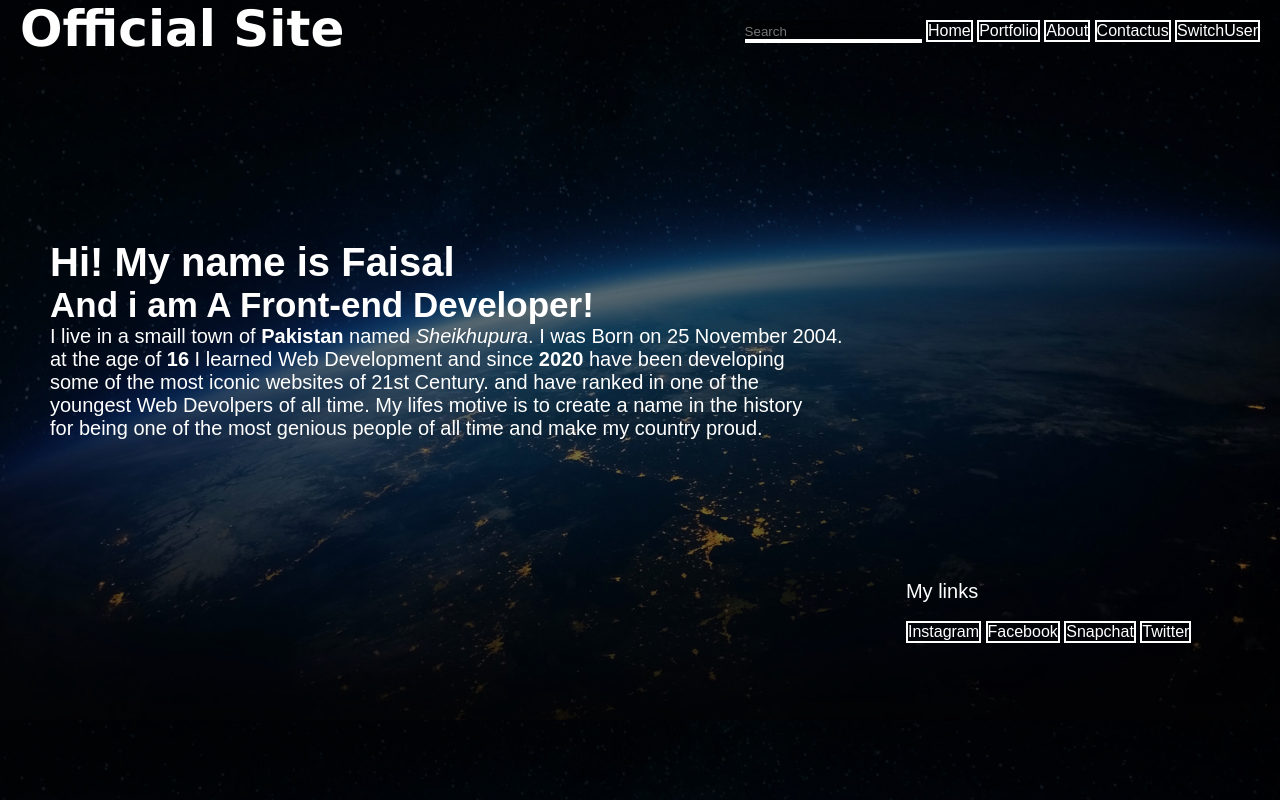
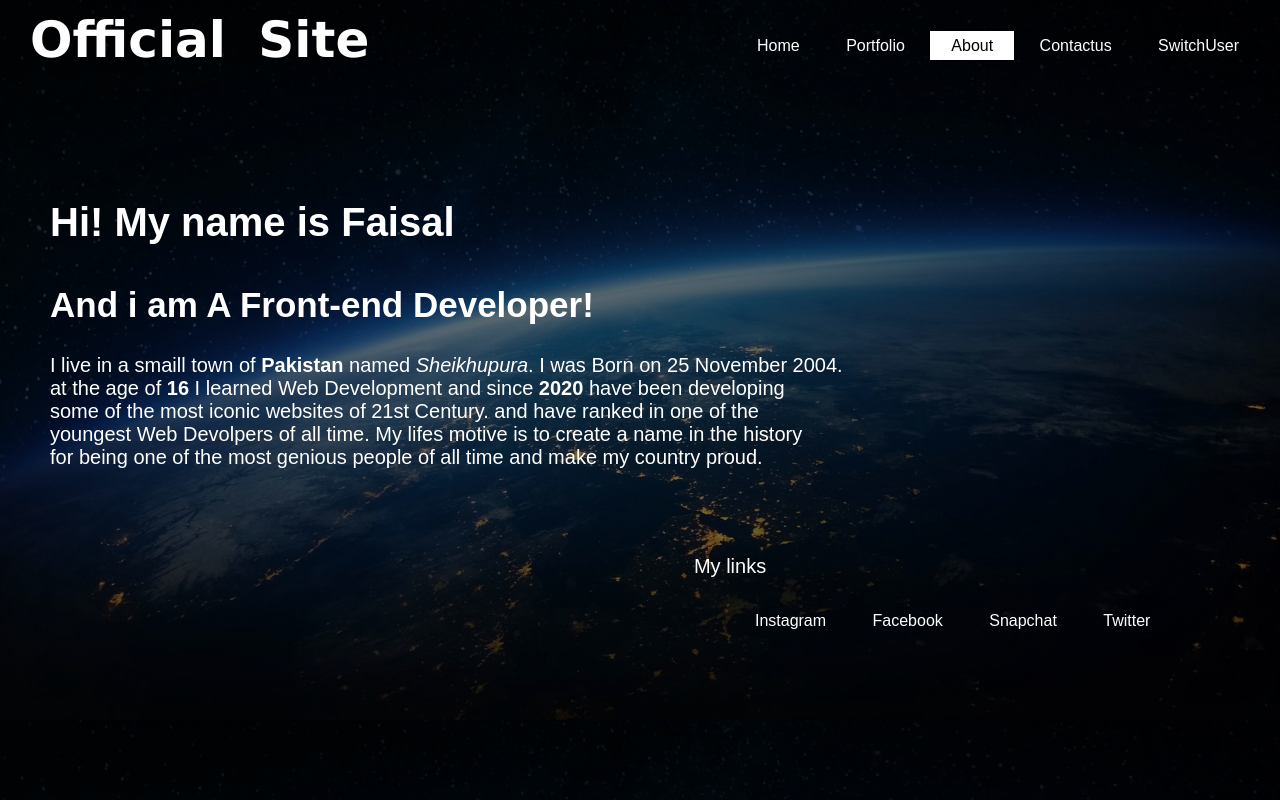
Before and after one commit to faisalvirk/faisalvirk.github.io, a plain HTML site: page aboutus.html in a window 1280 px wide. Drawn offline with Linux system fonts and the light colour scheme.

Commit message:
Add files via upload

```diff
--- a/aboutus.css
+++ b/aboutus.css
@@ -1,27 +1,26 @@
-*{
+body{
   margin: 0;
   padding: 0;
   font-family: sans-serif;
-    background-image:linear-gradient(rgba(0, 0, 0, 0.5),rgba(0, 0, 0, 0.5)), url(background2.jpg);
+  background:linear-gradient(rgba(0, 0, 0, 0.5),rgba(0, 0, 0, 0.5)), url(background2.jpg);
    background-size: cover;
-}
-#right{
-    float: right;
-    margin-right: 20px;
-    margin-top: 20px;
+  color: white;
 }
 header{
 
     height: 60px;
+    margin-left: -20px;
 }
 h1 a{
+  margin-left: 30px;
+  word-spacing: 0.3em;
   color: white;
   font-size: 50px;
-    margin-left: 20px;
   font-family: Verdana, Geneva, Tahoma, sans-serif;
   text-decoration: none;
   position: absolute;
     background: transparent;
+    margin-top: -10px;
 
 }
 input{
@@ -47,20 +46,32 @@ button a{
     text-decoration: none;
       background: transparent;
 }
+ul{
+  float: right;
+  list-style-type: none;
+  margin-right: 20px;
+}
 ul li{
-    display: inline;
-      background: transparent;
+  display: inline-block;
 }
 ul li a{
-    display: inline-block;
   text-decoration: none;
-    color: white;
-    border: 2px solid white;
-    background: transparent;
+  color: #fff;
+  padding: 5px 20px;
+  border: 1px solid transparent;
+  transition: 0.6s ease;
+}
+ul li a:hover{
+  background-color: #fff;
+  color: #000;
+}
+ul li.active a{
+  background-color: #fff;
+  color: #000;
 }
 content{
   position: absolute;
-  top: 30%;
+  top: 20%;
   background: transparent;
   margin-left: 50px;
 
@@ -89,7 +100,7 @@ color: white;
 .footer{
   position: absolute;
   background: transparent;
-  top: 170%;
+  top: 120%;
   right: -44%;
 }
 p2{
--- a/aboutus.html
+++ b/aboutus.html
@@ -7,16 +7,12 @@
     <link rel="stylesheet" href="aboutus.css">
 </head>
 <body>
-
+  <h1><a href="index.html">Official Site</a></h1>
     <header>
       <ul>
-          <h1><a href="index.html">Official Site</a></h1>
-
-          <div id="right">
-              <input type="search" placeholder="Search" name="">
           <li><a href="index.html">Home</a></li>
           <li><a href="portfolio.html">Portfolio</a></li>
-          <li><a href="aboutus.html">About</a></li>
+          <li class="active"><a href="aboutus.html">About</a></li>
           <li><a href="mailto:faisalimranvirk786@gmail.com">Contactus</a></li>
           <li><a href="signup.html">SwitchUser</a></li>
 
@@ -36,10 +32,10 @@
 <div class="footer">
   <p2> My links</p2><br><br>
   <ul>
-    <li><a href="https://www.instagram.com/">Instagram</a></li>
-    <li><a href="https://www.facebook.com/">Facebook</a></li>
+    <li><a href="https://www.instagram.com/faisalvirkoffical/">Instagram</a></li>
+    <li><a href="https://www.facebook.com/profile.php?id=100007124052107">Facebook</a></li>
     <li><a href="https://www.snapchat.com/">Snapchat</a></li>
-    <li><a href="https://twitter.com/">Twitter</a></li>
+    <li><a href="https://twitter.com/FaisalA10867122s">Twitter</a></li>
   </ul>
 </div>
 
--- a/portfolio.css
+++ b/portfolio.css
@@ -6,23 +6,20 @@ body{
      background-size: cover;
     color: white;
 }
-#right{
-    float: right;
-    margin-right: 20px;
-    margin-top: 10px;
-}
 header{
 
     height: 60px;
 }
 h2 a{
+    margin-left: 30px;
+    word-spacing: 0.3em;
     color: white;
     font-size: 50px;
     font-family: Verdana, Geneva, Tahoma, sans-serif;
     text-decoration: none;
     position: absolute;
       background: transparent;
-margin-left: -30px;
+      margin-top: -10px;
 }
 input{
     background-color: transparent;
@@ -47,17 +44,29 @@ button a{
     text-decoration: none;
       background: transparent;
 }
-ul li{
-    display: inline;
-      background: transparent;
-}
-ul li a{
+ul{
+    float: right;
+    list-style-type: none;
+    margin-right: 20px;
+  }
+  ul li{
     display: inline-block;
+  }
+  ul li a{
     text-decoration: none;
-    color: white;
-    border: 2px solid white;
-    background: transparent;
-}
+    color: #fff;
+    padding: 5px 20px;
+    border: 1px solid transparent;
+    transition: 0.6s ease;
+  }
+  ul li a:hover{
+    background-color: #fff;
+    color: #000;
+  }
+  ul li.active a{
+    background-color: #fff;
+    color: #000;
+  }
 
 h1{
     font-size: 50px;
--- a/singup.css
+++ b/singup.css
@@ -57,7 +57,7 @@ h1{
      font-size: 40px;
  }
  input{
-   float: middle;
+
    color: white;
    display: inline-block;
    background: transparent;
--- a/style.css
+++ b/style.css
@@ -6,24 +6,21 @@ body{
      background-size: cover;
     color: white;
 }
-#right{
-    float: right;
-    margin-right: 20px;
-    margin-top: 10px;
-}
 header{
     margin-left:-20px;
 
     height: 60px;
 }
 h2 a{
-    margin-left:-20px;
+    margin-left: 30px;
+    word-spacing: 0.3em;
     color: white;
     font-size: 50px;
     font-family: Verdana, Geneva, Tahoma, sans-serif;
     text-decoration: none;
     position: absolute;
       background: transparent;
+      margin-top: -10px;
 
 }
 input{
@@ -34,32 +31,7 @@ input{
     border-bottom: 4px solid white;
   background: transparent;
 }
-button{
-    background: none;
-    border: 2px solid white;
-    color: white;
-    padding: 5px;
-    width: 60px;
-      background: transparent;
-}
-button a{
-    color: white;
-    font-style: none;
-    font-size: 14px;
-    text-decoration: none;
-      background: transparent;
-}
-ul li{
-    display: inline;
-      background: transparent;
-}
-ul li a{
-    display: inline-block;
-    text-decoration: none;
-    color: white;
-    border: 2px solid white;
-    background: transparent;
-}
+
 
 h1{
     margin-top: 50px;
@@ -88,18 +60,31 @@ h1{
         font-size: 20px;
         text-align: center;
     }
-    ul li{
-        margin-left: 20px;
-        text-align: justify;
-    }
+
     footer p{
         text-align: center;
         opacity: 40%;
     }
-    a :hover{
-        color: red;
-    }
-    #active{
-        background-color: white;
-        color: black;
-    }
+ul{
+    float: right;
+    list-style-type: none;
+    margin-right: 20px;
+}
+ul li{
+    display: inline-block;
+}
+ul li a{
+    text-decoration: none;
+    color: #fff;
+    padding: 5px 20px;
+    border: 1px solid transparent;
+    transition: 0.6s ease;
+}
+ul li a:hover{
+    background-color: #fff;
+    color: #000;
+}
+ul li.active a{
+    background-color: #fff;
+    color: #000;
+}
```
Also changed, not shown: index.html (+4 -5 lines), portfolio.html (+2 -4 lines). Lines whose indentation alone changed are shown as unchanged.
